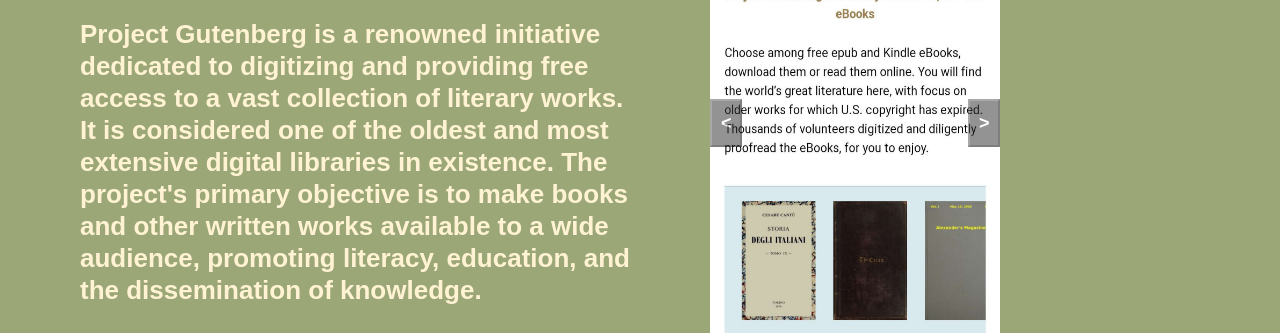
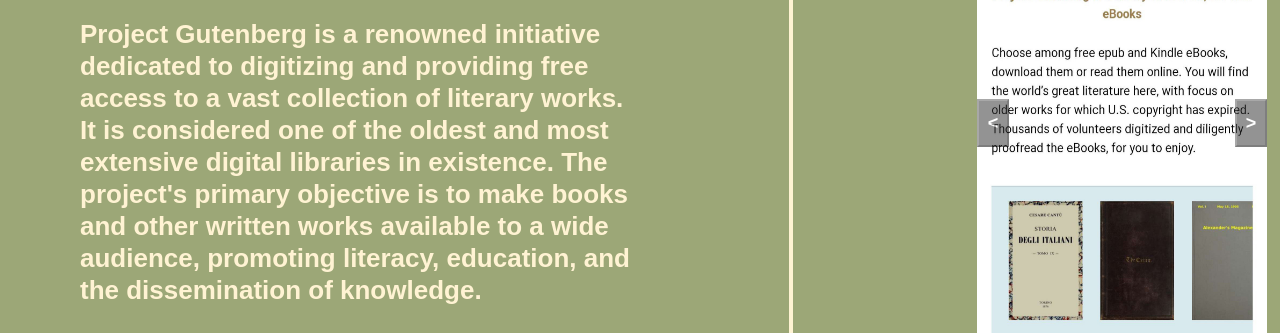
Before and after one commit to asjazaw/EngProject, a plain HTML site: page html/4e-books.html in a window 1280 px wide. Shown: the part 301-634 px from the top of the page. Drawn offline with Linux system fonts and the light colour scheme.

Commit message:
E-books slider fix

```diff
--- a/css/4e-books.css
+++ b/css/4e-books.css
@@ -76,7 +76,7 @@ body{
 
 
 .slider{
-    left: 68%;
+    left: 160%;
     top: 18vh;
 
 }
```
